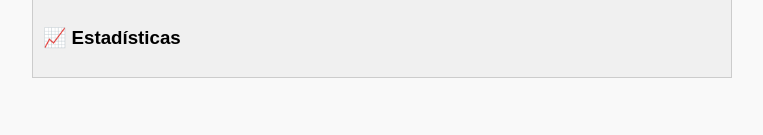
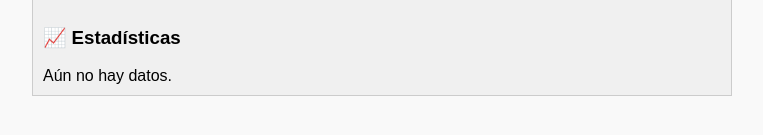
Before and after one commit to notengoniideadeeso-dev/juego, a plain HTML site: page index.html in a window 1280 px wide. Shown: the part 255-390 px from the top of the page, without its empty margins (258-1021 px from the left). Drawn offline with Linux system fonts and the light colour scheme.

Commit message:
Add files via upload

```diff
--- a/index.html
+++ b/index.html
@@ -76,7 +76,7 @@
 
   <div id="estadisticas">
     <h3>📈 Estadísticas</h3>
-    <div id="statsContenido"></div>
+    <div id="statsContenido">Aún no hay datos.</div>
   </div>
 
   <script>
```
